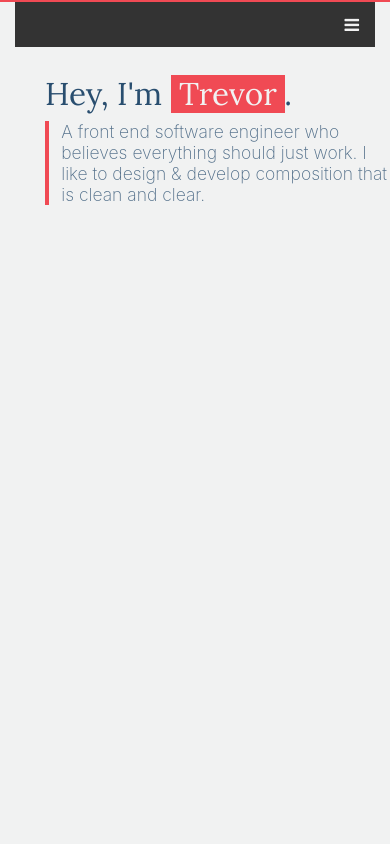
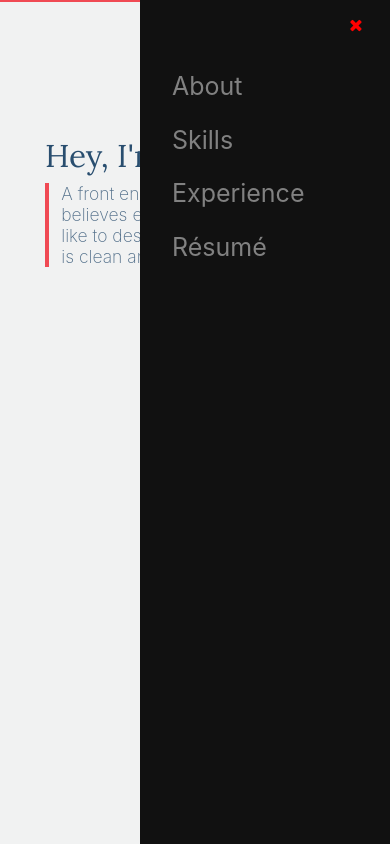
Before and after one commit to sabotrev/Personal-Website, a website: page src/index.html in a window 390 px wide. Both pictures are taken after a click on the link 351 px from the left and 24 px from the top of the page. Drawn offline with nearby package versions, Linux system fonts and the light colour scheme.

Commit message:
Added seperate divs for top nav and side nav

```diff
--- a/controller.js
+++ b/controller.js
@@ -1,8 +1,13 @@
-function toggleNav() {
-  var x = document.getElementById("myTopnav");
-  if (x.className === "topnav") {
-    x.className += " responsive";
+toggleNav = () =>{
+  var sideNav = document.getElementById("mySidenav");
+  var navIcon = document.getElementById("icon");
+  if (navIcon.className === 'menuIcon') {
+    navIcon.className = 'closeIcon';
+    document.getElementById("mySidenav").style.width = "250px";
+    document.getElementById("navIcon").className = "fa fa-close";
   } else {
-    x.className = "topnav";
+    navIcon.className = 'menuIcon';
+    document.getElementById("mySidenav").style.width = "0";
+    document.getElementById("navIcon").className = "fa fa-bars";
   }
 }
--- a/src/index.html
+++ b/src/index.html
@@ -22,9 +22,16 @@
         <a href="#">Skills</a>
         <a href="#">Experience</a>
         <a href="#">Résumé</a>
-        <a href="javascript:void(0);" class="icon" onclick="myFunction()">
-          <i class="fa fa-bars"></i>
+        <a href="javascript:void(0);" class="menuIcon" id="icon" onclick="toggleNav()">
+          <i class="fa fa-bars" id="navIcon"></i>
         </a>
+      </div>
+
+      <div id="mySidenav" class="sidenav">
+        <a href="#">About</a>
+        <a href="#">Skills</a>
+        <a href="#">Experience</a>
+        <a href="#">Résumé</a>
       </div>
 
       <!-- Banner -->
--- a/src/styles/style.css
+++ b/src/styles/style.css
@@ -311,14 +311,13 @@ reds
 */
 
 .topnav {
-  background-color: #333;
   overflow: hidden;
   text-align: right;
 }
 
 .topnav a {
   display: -webkit-inline-box;
-  color: #f2f2f2;
+  color: #294E6F;
   text-align: center;
   padding: 14px 16px;
   text-decoration: none;
@@ -330,14 +329,25 @@ reds
   color: black;
 }
 
-.topnav .icon {
+.topnav #icon {
   display: none;
+  position: absolute;
+  z-index: 2;
+  color: red;
+}
+
+.topnav #navIcon {
+  z-index: 2;
+  color: red;
 }
 
 @media screen and (max-width: 600px) {
-  .topnav a {display: none;}
-  .topnav a.icon {
-    float: right;
+  .topnav a:not(:last-child) {
+    float: left;
+    opacity: 0;
+  }
+  .topnav a#icon {
+    right: 0;
     display: block;
   }
 }
@@ -345,20 +355,54 @@ reds
 @media screen and (max-width: 600px) {
   .topnav.responsive {
     position: relative;
+    background-color: #333;
     padding-top: 45px;
     width: 40%;
     float: right;
     z-index: 1;
     height: 100vh;
   }
-  .topnav.responsive a.icon {
+  .topnav.responsive a#icon {
     position: absolute;
+    color: #F04A54;
     right: 0;
     top: 0;
   }
   .topnav.responsive a {
     float: none;
+    color: #F04A54;
     display: block;
     text-align: right;
   }
 }
+
+.sidenav {
+  height: 100%;
+  width: 0;
+  position: fixed;
+  z-index: 1;
+  top: 0;
+  right: 0;
+  background-color: #111;
+  overflow-x: hidden;
+  padding-top: 60px;
+  transition: 0.5s;
+}
+
+.sidenav a {
+  padding: 8px 8px 8px 32px;
+  text-decoration: none;
+  font-size: 25px;
+  color: #818181;
+  display: block;
+  transition: 0.3s;
+}
+
+.sidenav a:hover {
+  color: #f1f1f1;
+}
+
+@media screen and (max-height: 450px) {
+  .sidenav {padding-top: 15px;}
+  .sidenav a {font-size: 18px;}
+}
```
